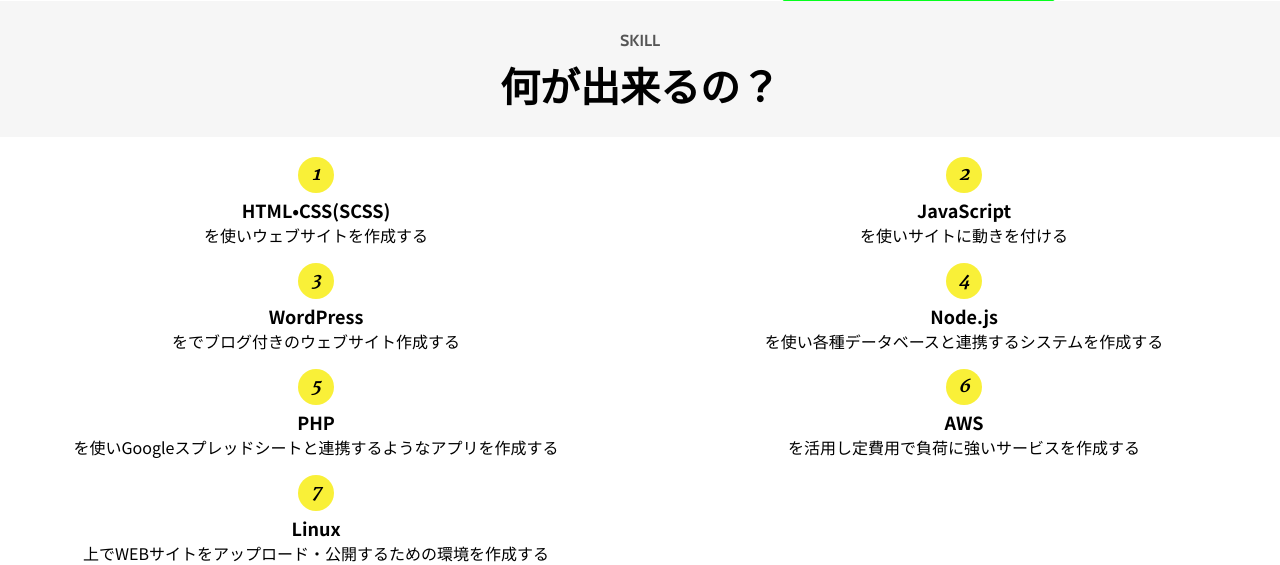
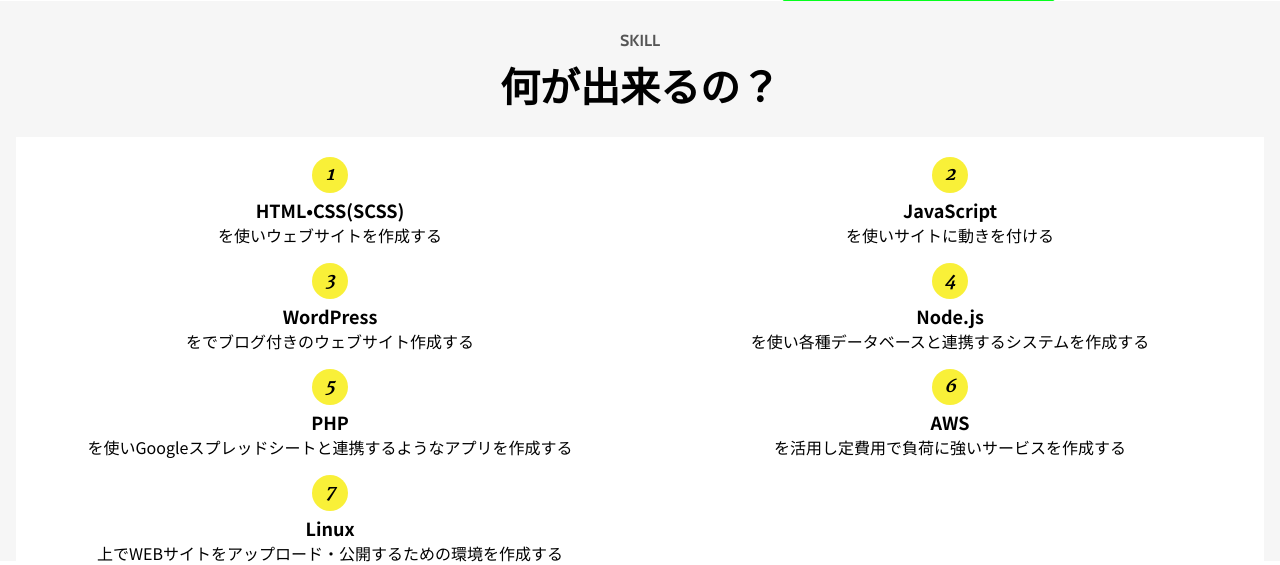
Before and after one commit to kensukegoto/self-appeal, a PHP site: page / in a window 1280 px wide; the page is wider, and only the part inside the window is pictured. Shown: the part 695-1260 px from the top of that part. Run offline with PHP 8.4, Linux system fonts and the light colour scheme; style sheets or scripts are compiled from the project's sources.

Commit message:
追加：（sp）余白の調整

```diff
--- a/__dev/sass/block/_b-skill.scss
+++ b/__dev/sass/block/_b-skill.scss
@@ -8,6 +8,8 @@
 
   &__inner{
     margin-top: 20px;
+    margin-right: 16px;
+    margin-left: 16px;
     background-color: color(base);
     @include media(l){
       margin-top: 32px;
--- a/__dev/sass/component/_c-skill.scss
+++ b/__dev/sass/component/_c-skill.scss
@@ -1,6 +1,6 @@
 .c-skill{
 
-  width: calc(50% - 8px);
+  width: calc(50% - 4px);
   text-align: center;
   margin-top: 20px;
 
--- a/__dev/sass/module/_m-skills.scss
+++ b/__dev/sass/module/_m-skills.scss
@@ -2,4 +2,5 @@
   display: flex;
   flex-wrap: wrap;
   justify-content: space-between;
+  padding: 0 8px;
 }
```
